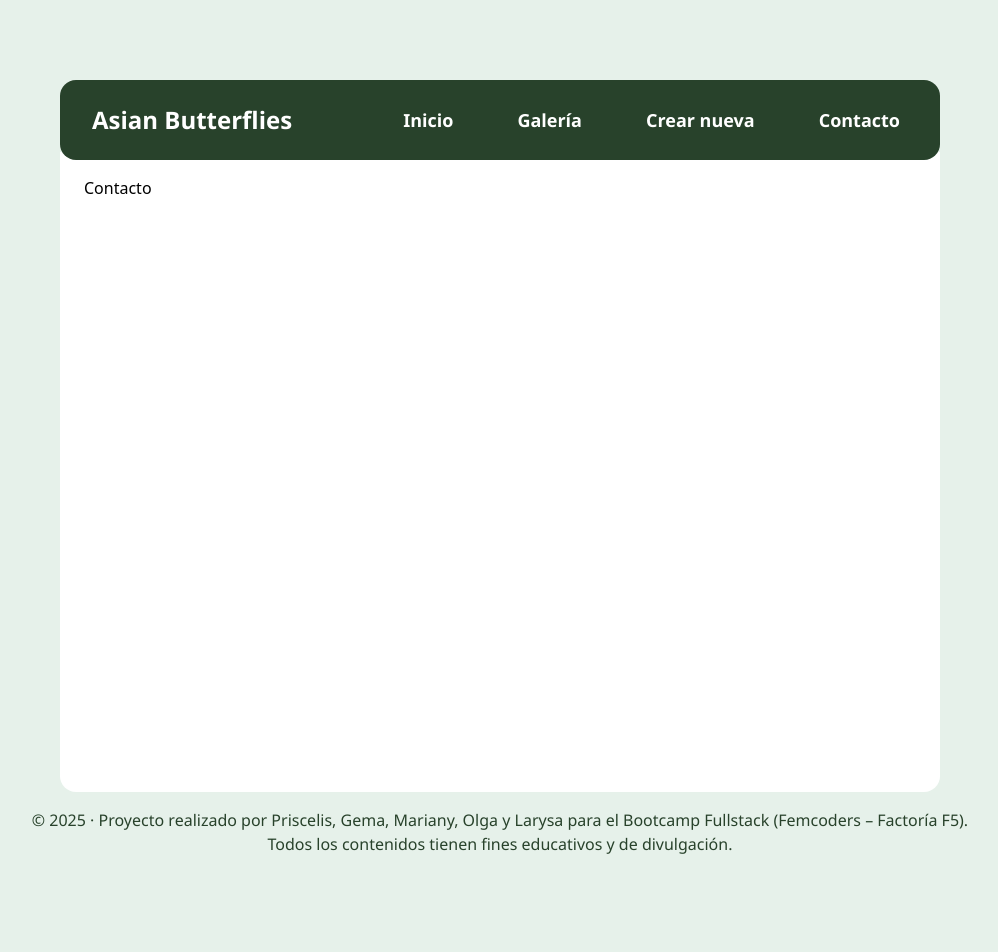
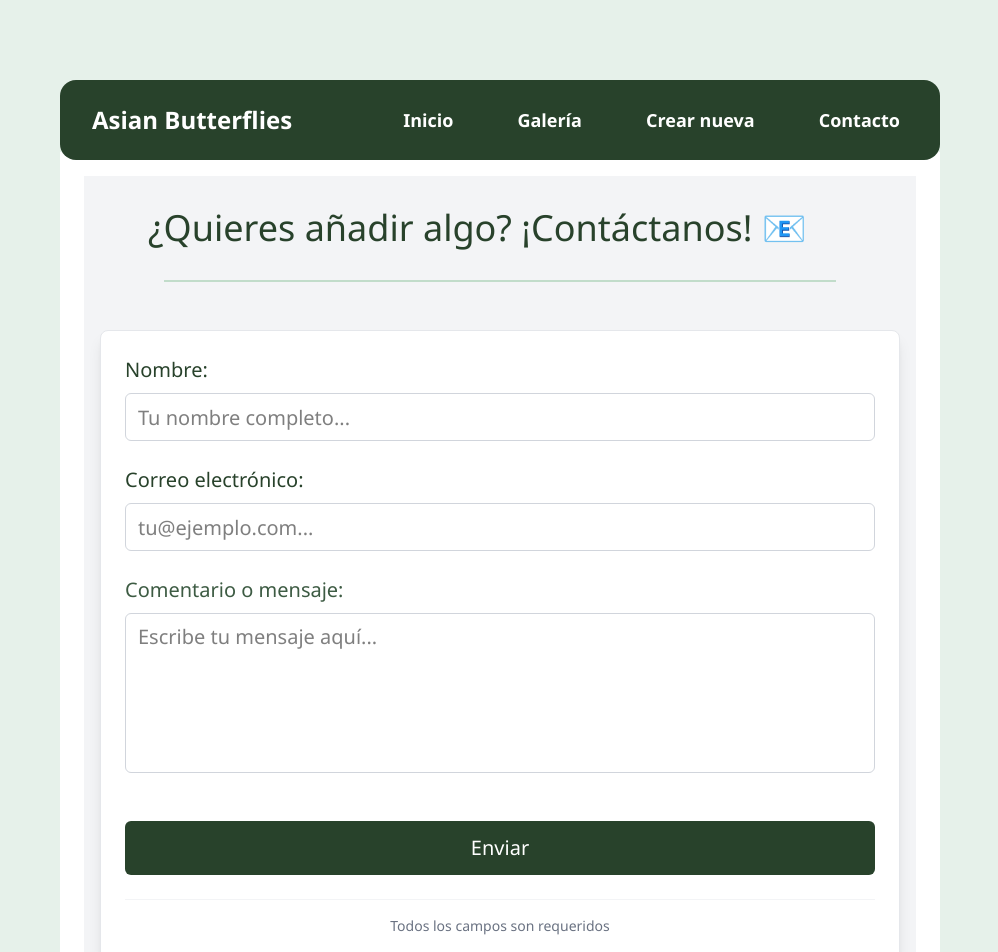
Before and after one commit to Proyecto-Asia/asian-butterflies, a React (Vite) app: page /contact in a window 1280 px wide. Shown: the top 952 px of the page, without its empty margins (140-1138 px from the left). Before the commit the page ends 872 px from the top, so only its background shows below. Built offline with nearby package versions, Linux system fonts and the light colour scheme.

Commit message:
adding all my changes

```diff
--- a/server/db.json
+++ b/server/db.json
@@ -179,6 +179,66 @@
       "region": "Asia Oriental",
       "location": "Corea del Sur",
       "imageUrl": "https://www.ifoundbutterflies.org/sites/default/files/2022-10/img_20220930_175753.jpg"
+    },
+    {
+      "id": "afb0",
+      "name": "ddfd",
+      "sciname": "  cscs",
+      "shortDescription": "vfff",
+      "longDescription": "ddd",
+      "activity": "",
+      "status": "",
+      "region": "Asia del Sur",
+      "location": "Pakistán",
+      "imageUrl": ""
+    },
+    {
+      "id": "e922",
+      "name": "dededede",
+      "sciname": "dedede",
+      "shortDescription": "dejdejdejde",
+      "longDescription": "ededeededeedd",
+      "activity": "nocturno",
+      "status": "",
+      "region": "Asia del Norte",
+      "location": "Corea del Norte",
+      "imageUrl": "https://res.cloudinary.com/dvykzqjt6/image/upload/v1753614111/narnym8dyg16cc6squne.png"
+    },
+    {
+      "id": "2606",
+      "name": "Mariposa azul",
+      "sciname": "Luminito",
+      "shortDescription": "Es una mariposa con 2 alas ",
+      "longDescription": "DCKDCd",
+      "activity": "nocturno",
+      "status": "",
+      "region": "Asia del Norte",
+      "location": "Mongolia",
+      "imageUrl": "https://res.cloudinary.com/dvykzqjt6/image/upload/v1753634552/vayboo5hqrkbmcur1taq.png"
+    },
+    {
+      "id": "52e3",
+      "name": "cambio a diurno ",
+      "sciname": "no se si funcione",
+      "shortDescription": "hoalala",
+      "longDescription": "mjwdwdjdjms",
+      "activity": "diurno",
+      "status": "",
+      "region": "Asia del Sur",
+      "location": "Afganistán",
+      "imageUrl": "https://res.cloudinary.com/dvykzqjt6/image/upload/v1753658812/lfnzt8fzphxez4kerlzx.png"
+    },
+    {
+      "id": "8a20",
+      "name": "hoohonfgk",
+      "sciname": "xjkssadjaw",
+      "shortDescription": "kasldawdjwksdsd",
+      "longDescription": "ksdjaldawldw",
+      "activity": "nocturno",
+      "status": "",
+      "region": "Asia del Norte",
+      "location": "Corea del Norte",
+      "imageUrl": "https://res.cloudinary.com/dvykzqjt6/image/upload/v1753685677/ssvzfabik5wjc8xejupr.png"
     }
   ]
 }
--- /dev/null
+++ b/src/components/Imageselector.jsx
@@ -0,0 +1,63 @@
+import { useState } from "react";
+import axios from "axios";
+
+const Imageselector = ({ onUploadUrl }) => {
+  const [loading, setLoading] = useState(false);
+  const [uploadError, setUploadError] = useState(null);
+
+  const handleChange = async (e) => {
+    const file = e.target.files[0];
+    if (!file) return;
+
+    setLoading(true);
+    setUploadError(null);
+
+    const formData = new FormData();
+    formData.append("file", file);
+    formData.append("upload_preset", "react_app_upload"); // Asegúrate de que este preset exista en tu cuenta Cloudinary
+
+    try {
+      const response = await axios.post(
+        "https://api.cloudinary.com/v1_1/dvykzqjt6/upload",
+        formData
+      );
+      const imageUrl = response.data.secure_url;
+      console.log("📸 Imagen subida correctamente. URL:", imageUrl);
+      onUploadUrl(imageUrl);
+    } catch (error) {
+      console.error("Error al subir imagen a Cloudinary:", error);
+      setUploadError("Error al subir la imagen. Intenta nuevamente.");
+    } finally {
+      setLoading(false);
+    }
+  };
+
+  return (
+    <div className="flex flex-col gap-2">
+      <label className="text-[#3D5B43] font-medium">
+        Selecciona una imagen:
+      </label>
+      <input
+        type="file"
+        accept="image/*"
+        onChange={handleChange}
+        className="file:mr-4 file:py-2 file:px-4
+             file:rounded-md file:border-0
+             file:text-sm file:font-semibold
+             file:bg-[#6A994E] file:text-white
+             hover:file:bg-[#588941]
+             cursor-pointer"
+      />
+
+      {loading && (
+        <p className="text-sm text-blue-600 animate-pulse">
+          ⏳ Subiendo imagen...
+        </p>
+      )}
+
+      {uploadError && <p className="text-sm text-red-600">⚠️ {uploadError}</p>}
+    </div>
+  );
+};
+
+export default Imageselector;
--- a/src/pages/Contact.jsx
+++ b/src/pages/Contact.jsx
@@ -1,15 +1,137 @@
-
+import { useState } from 'react';
+import TitleSection from "../components/TitleSection";
 
 const Contact = () => {
+  const [formData, setFormData] = useState({
+    nombre: '',
+    correo: '',
+    comentario: ''
+  });
+
+  const handleChange = (e) => {
+    const { name, value } = e.target;
+    setFormData(prev => ({
+      ...prev,
+      [name]: value
+    }));
+  };
+
+  const handleSubmit = (e) => {
+    e.preventDefault();
+    console.log('Datos del formulario:', formData);
+    // Aquí iría la lógica para enviar el formulario
+    alert('¡Mensaje enviado correctamente!');
+    // Resetear formulario
+    setFormData({
+      nombre: '',
+      correo: '',
+      comentario: ''
+    });
+  };
+
   return (
-    <>
+     <div  className="min-h-screen bg-gray-100 font-segoe">
+      {/* Header */}
+      <header className="px-4 sm:px-8 lg:px-16 pt-8 pb-4">
+        <h2 className="text-2xl sm:text-3xl lg:text-4xl text-[#28422B] mb-4">
+          ¿Quieres añadir algo? ¡Contáctanos! 📧
+        </h2>
+        <TitleSection />
+      </header>
 
-    <p>Contacto </p>
+      {/* Contenedor principal centrado */}
+      <div className="flex justify-center px-4 pb-16">
+        <div className="w-200 bg-white rounded-lg shadow-lg border text-[20px] border-gray-200">
 
 
 
-    </>
-  )
-}
+          {/* Formulario */}
+          <div className="p-6 space-y-6">
+
+            {/* Campo Nombre */}
+            <div className="flex flex-col">
+              <label
+                htmlFor="nombre-input"
+                className="text-[#28422B] mb-2 font-medium"
+              >
+                Nombre:
+              </label>
+              <input
+                type="text"
+                id="nombre-input"
+                name="nombre"
+                maxLength="50"
+                placeholder="Tu nombre completo..."
+                value={formData.nombre}
+                onChange={handleChange}
+                className="rounded-md w-full h-10 sm:h-12 bg-white px-3 border border-gray-300 focus:border-[#28422B] focus:outline-none"
+                required
+              />
+            </div>
+
+            {/* Campo Correo */}
+            <div className="flex flex-col">
+              <label
+                htmlFor="correo-input"
+                className="text-[#28422B] mb-2 font-medium"
+              >
+                Correo electrónico:
+              </label>
+              <input
+                type="email"
+                id="correo-input"
+                name="correo"
+                maxLength="100"
+                placeholder="tu@ejemplo.com..."
+                value={formData.correo}
+                onChange={handleChange}
+                className="rounded-md w-full h-10 sm:h-12 bg-white px-3 border border-gray-300 focus:border-[#3D5B43] focus:outline-none"
+                required
+              />
+            </div>
+
+            {/* Campo Comentario */}
+            <div className="flex flex-col">
+              <label
+                htmlFor="comentario-input"
+                className="text-[#3D5B43] mb-2 font-medium"
+              >
+                Comentario o mensaje:
+              </label>
+              <textarea
+                id="comentario-input"
+                name="comentario"
+                maxLength="500"
+                placeholder="Escribe tu mensaje aquí..."
+                value={formData.comentario}
+                onChange={handleChange}
+                className="rounded-md h-32 sm:h-40 w-full bg-white px-3 py-2 border border-gray-300 focus:border-[#3D5B43] focus:outline-none resize-none"
+                required
+              />
+            </div>
+
+            {/* Botón Enviar */}
+            <div className="pt-6">
+              <button
+                type="button"
+                onClick={handleSubmit}
+                className="w-full bg-[#28422B] text-white font-medium py-3 px-6 rounded-md hover:bg-[#3D5B43] focus:outline-none focus:ring-2 focus:ring-[#28422B] focus:ring-opacity-50 transition-colors duration-200"
+              >
+                Enviar
+              </button>
+            </div>
+
+            {/* Nota informativa */}
+            <div className="text-center pt-4 border-t border-gray-100">
+              <p className="text-sm text-gray-500">
+                Todos los campos son requeridos
+              </p>
+            </div>
+          </div>
+        </div>
+      </div>
+    </div>
+  );
+};
 
 export default Contact;
--- a/src/pages/CreateButterfly.jsx
+++ b/src/pages/CreateButterfly.jsx
@@ -1,15 +1,15 @@
-import { useState, useEffect} from "react";
+import { useState, useEffect } from "react";
 import "../index.css";
 import Createform from "../components/Createform";
 import { createNewButterfly } from "../services/ButterflyServices";
 import TitleSection from "../components/TitleSection";
 
-
 const CreateButterfly = () => {
   //Poniendome a pensar, creo que colocare aqui son los datos que los voy a mandar al metodo POST
   // Aqui se escribe la pare de react jsx, es decir, las animaciones
 
-  const [newButterfly, setNewButterfly] = useState({ // inicializando el estado vacio
+  const [newButterfly, setNewButterfly] = useState({
+    // inicializando el estado vacio
     name: "", // Tutto los dato que estan dentro del JSON
     sciname: "",
     shortDescription: "",
@@ -17,22 +17,25 @@ const CreateButterfly = () => {
     activity: "",
     status: "",
     region: "",
-    location: ""
+    location: "",
+    imageUrl:""
   });
 
-  const controlarInput = (e)=>{ //actuliza el input que le das click
-    const {name ,value } = e.target; //
-      setNewButterfly(  {
+  //Esto es para los input
+  const controlarInput = (e) => {
+    //actuliza el input que le das click
+    const { name, value } = e.target; //
+    setNewButterfly({
       ...newButterfly, // Me evita escribir como todo el objeto de los inputs otra vez
-        [name]: value
+      [name]: value,
     });
   };
 
-  const manejarEnvio = async (e) =>{
-    e.preventDefault() // Evita que recargue la pagina
+  const manejarEnvio = async (e) => {
+    e.preventDefault(); // Evita que recargue la pagina
 
-try{
-  await createNewButterfly (newButterfly);
+    try {
+      await createNewButterfly(newButterfly);
       alert("🦋 Mariposa creada con éxito");
       setNewButterfly({
         name: "", // Tutto los dato que estan dentro del JSON
@@ -42,20 +45,19 @@ try{
         activity: "",
         status: "",
         region: "",
-    location: ""
+        location: "",
+        imageUrl: ""
       });
-} catch (error){
-
-  console.error ("Error al crear mariposa: ", error);
+    } catch (error) {
+      console.error("Error al crear mariposa: ", error);
       alert("⚠️ Ocurrió un error al crear la mariposa.");
     }
-
-  }
+  };
   // ahora viene lo de agarrar el valor de los dropdown de los paises
 
   const [data, setData] = useState([]); // Al colocar algo nuevo, se debe colocar ajuro el useState
   useEffect(() => {
-    fetch('http://localhost:3000/butterfly')
+    fetch("http://localhost:3000/butterfly")
       .then((res) => res.json()) // Corregido: era
       .then((data) => {
         setData(data);
@@ -69,33 +71,32 @@ const [data, setData] = useState([]); // Al colocar algo nuevo, se debe colocar
     setNewButterfly({
       ...newButterfly,
       region: region,
-      location: location
-
+      location: location,
     });
     console.log("Región y ubicación actualizadas:", { region, location });
   };
 
 
+
+
   return (
     <>
       <header className=" m-10">
-        <h2 className="bg-mint-green-0 text-2xl sm:text-3xl lg:text-4xl text-[#28422B] mb-4">
+        <h2 className=" text-2xl sm:text-3xl lg:text-4xl text-[#28422B] mb-4">
           🦋¡Añade una nueva especie!
-
         </h2>
-         <TitleSection/>
+        <TitleSection />
       </header>
-
 
       <Createform
         FormData={newButterfly} // el estado con todos los valores
         onChange={controlarInput} //Manejar cambios en los inputs
         onSubmit={manejarEnvio} // La funcion para manejar el envio del formulario
-      data ={data}
+        data={data}
         handleSelectionChange={handleSelectionChange}
       />
     </>
   );
 };
 
-export default CreateButterfly
+export default CreateButterfly;
```
Also changed, not shown: src/components/Createform.jsx (+52 -53 lines), src/components/Statusselector.jsx (added, +20 -0 lines). Lines whose indentation alone changed are shown as unchanged.
